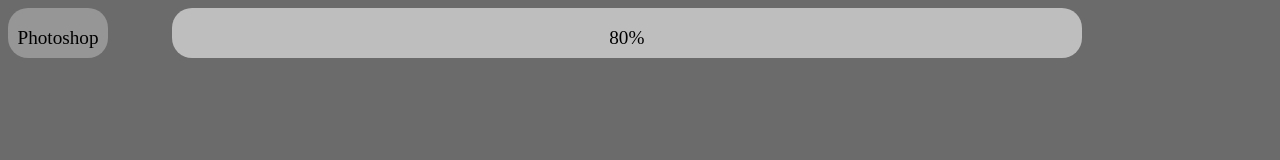
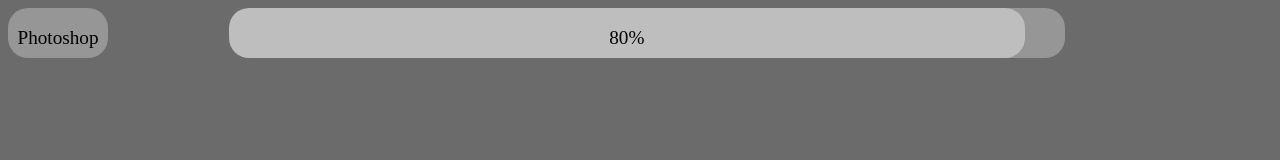
Before and after one commit to jimmi-iskandar/tugasakhir, a plain HTML site: page Skils.html in a window 1280 px wide. Drawn offline with Linux system fonts and the light colour scheme.

Commit message:
menganti dua

```diff
--- a/Skils.html
+++ b/Skils.html
@@ -28,13 +28,14 @@
 
         }
         .dua{
-            width: 80%;
+            width: 70%;
             margin: auto;
             text-align: center;
             height: 50px;
             font-size: larger;
             border-radius: 20px;
             background-color: rgb(190,190,190);
+            box-shadow: 40px 0px 0px rgb(150, 150, 150);
         }
 
 
```
